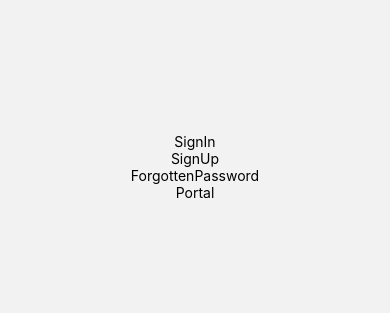
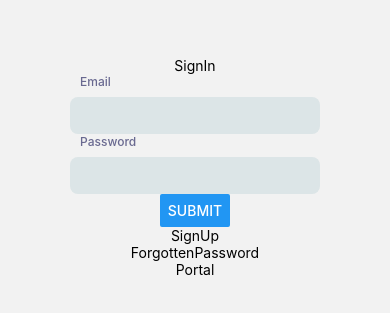
Before and after one commit to Optimify-s-r-o/mynative-react-native-app, a React Native app: screen / in a window 390 px wide. Shown: the part 255-568 px from the top of the page. Built offline with nearby package versions, Linux system fonts and the light colour scheme; what expo-linking would draw is missing.

Commit message:
form plugins, signin template

```diff
--- a/babel.config.js
+++ b/babel.config.js
@@ -18,6 +18,7 @@ module.exports = function (api) {
             utils: './src/utils',
             components: './src/components',
             theme: './src/theme',
+            plugins: './src/plugins',
           },
         },
       ],
--- a/package.json
+++ b/package.json
@@ -29,6 +29,7 @@
     "expo-system-ui": "=1.2.0",
     "expo-web-browser": "=10.2.1",
     "react": "=17.0.2",
+    "react-hook-form": "^7.31.3",
     "react-native": "=0.68.2",
     "react-native-gesture-handler": "=2.2.1",
     "react-native-reanimated": "=2.8.0",
@@ -51,9 +52,9 @@
     "eslint": "=8.17.0",
     "eslint-config-airbnb": "=19.0.4",
     "eslint-config-prettier": "=8.5.0",
-    "eslint-plugin-prettier": "=4.0.0",
     "eslint-plugin-import": "=2.25.3",
     "eslint-plugin-jsx-a11y": "=6.5.1",
+    "eslint-plugin-prettier": "=4.0.0",
     "eslint-plugin-react": "=7.28.0",
     "eslint-plugin-react-hooks": "=4.3.0",
     "eslint-plugin-react-native": "=4.0.0",
--- /dev/null
+++ b/src/plugins/MyNativeForm/TextInput.tsx
@@ -0,0 +1,59 @@
+import React from 'react';
+import { View, Text, TextInput as NativeTextInput, StyleSheet } from 'react-native';
+import { Control, FieldValues, FieldErrors, Path, Controller } from 'react-hook-form';
+
+export const TextInput = <T extends FieldValues>({
+  control,
+  name,
+  label,
+  description,
+  errors,
+}: {
+  control: Control<T, any>;
+  name: Path<T>;
+  label: string;
+  description?: string;
+  errors?: FieldErrors<T>;
+}) => {
+  return (
+    <Controller
+      control={control}
+      name={name}
+      render={({ field: { onChange, onBlur, value } }) => (
+        <View>
+          <Text style={styles.label}>{label}</Text>
+          <NativeTextInput
+            style={styles.input}
+            onChangeText={onChange}
+            onBlur={onBlur}
+            value={value}
+          />
+          {description && <Text style={styles.description}>{description}</Text>}
+          {errors && errors[name] && <Text>{errors[name]}</Text>}
+        </View>
+      )}
+    />
+  );
+};
+
+const styles = StyleSheet.create({
+  label: {
+    marginBottom: 8,
+    fontSize: 12,
+    fontWeight: '500',
+    color: '#696990',
+    paddingHorizontal: 10,
+  },
+  input: {
+    backgroundColor: '#dce5e7',
+    borderRadius: 8,
+    paddingHorizontal: 16,
+    paddingVertical: 10,
+  },
+  description: {
+    marginTop: 8,
+    fontSize: 12,
+    color: '#696990',
+    paddingHorizontal: 10,
+  },
+});
--- a/src/screens/Auth/SignIn/components/Screen.tsx
+++ b/src/screens/Auth/SignIn/components/Screen.tsx
@@ -1,12 +1,28 @@
-import { Text, View } from 'react-native';
+import { Button, Text, View } from 'react-native';
 import React from 'react';
 import { styles } from '../styles';
 import { Routes } from 'navigation/routes';
 import { Navigation } from 'screens/components/Navigation';
 import { useThemeContext } from 'context/Theme/ThemeContext';
+import { useForm } from 'react-hook-form';
+import { TextInput } from 'src/plugins/MyNativeForm/TextInput';
 
 export const Screen = () => {
   const theme = useThemeContext();
+
+  const {
+    control,
+    handleSubmit,
+    formState: { errors },
+  } = useForm({
+    defaultValues: {
+      email: '',
+      password: '',
+    },
+  });
+  const onSubmit = (data: any) => {
+    // TODO
+  };
 
   return (
     <View style={[theme.styleSheet.box, styles.container]}>
@@ -17,6 +33,10 @@ export const Screen = () => {
          **/}
 
       <Text>SignIn</Text>
+
+      <TextInput control={control} name="email" label="Email" errors={errors} />
+      <TextInput control={control} name="password" label="Password" errors={errors} />
+      <Button title="Submit" onPress={handleSubmit(onSubmit)} />
 
       <Navigation to={Routes.SignUp} title={'SignUp'} />
 
--- a/tsconfig.json
+++ b/tsconfig.json
@@ -15,6 +15,7 @@
       "utils/*": ["./src/utils/*"],
       "components/*": ["./src/components/*"],
       "theme/*": ["./src/theme/*"],
+      "plugins/*": ["./src/plugins/*"]
     }
   }
 }
```
Also changed, not shown: src/plugins/MyNativeForm/mynative.json (added, +9 -0 lines), src/plugins/MyNativeForm/README.md (added), src/plugins/MyNativeForm/types.ts (added), 1 other file (tests, documents, lock files or other folders).
